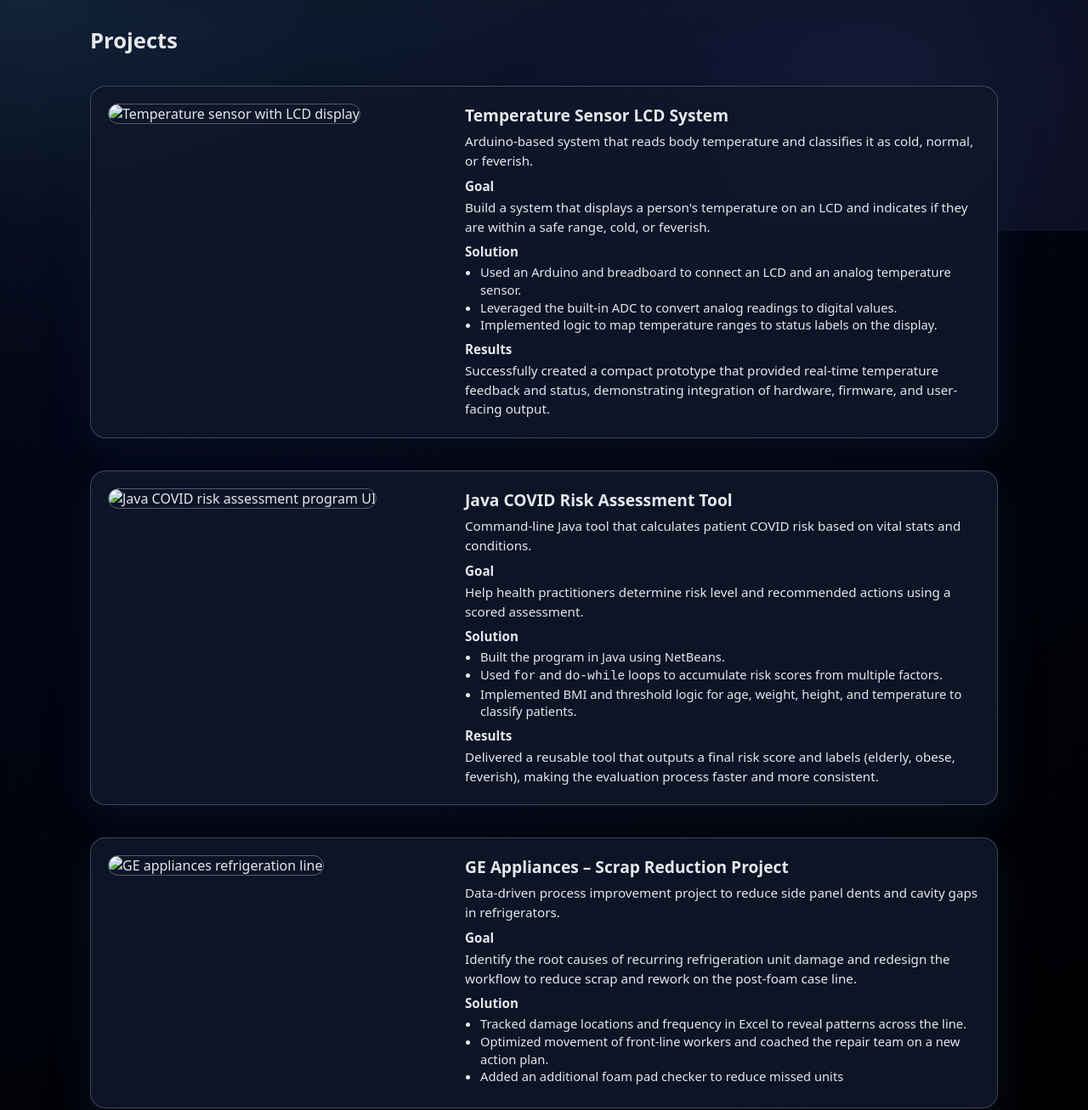
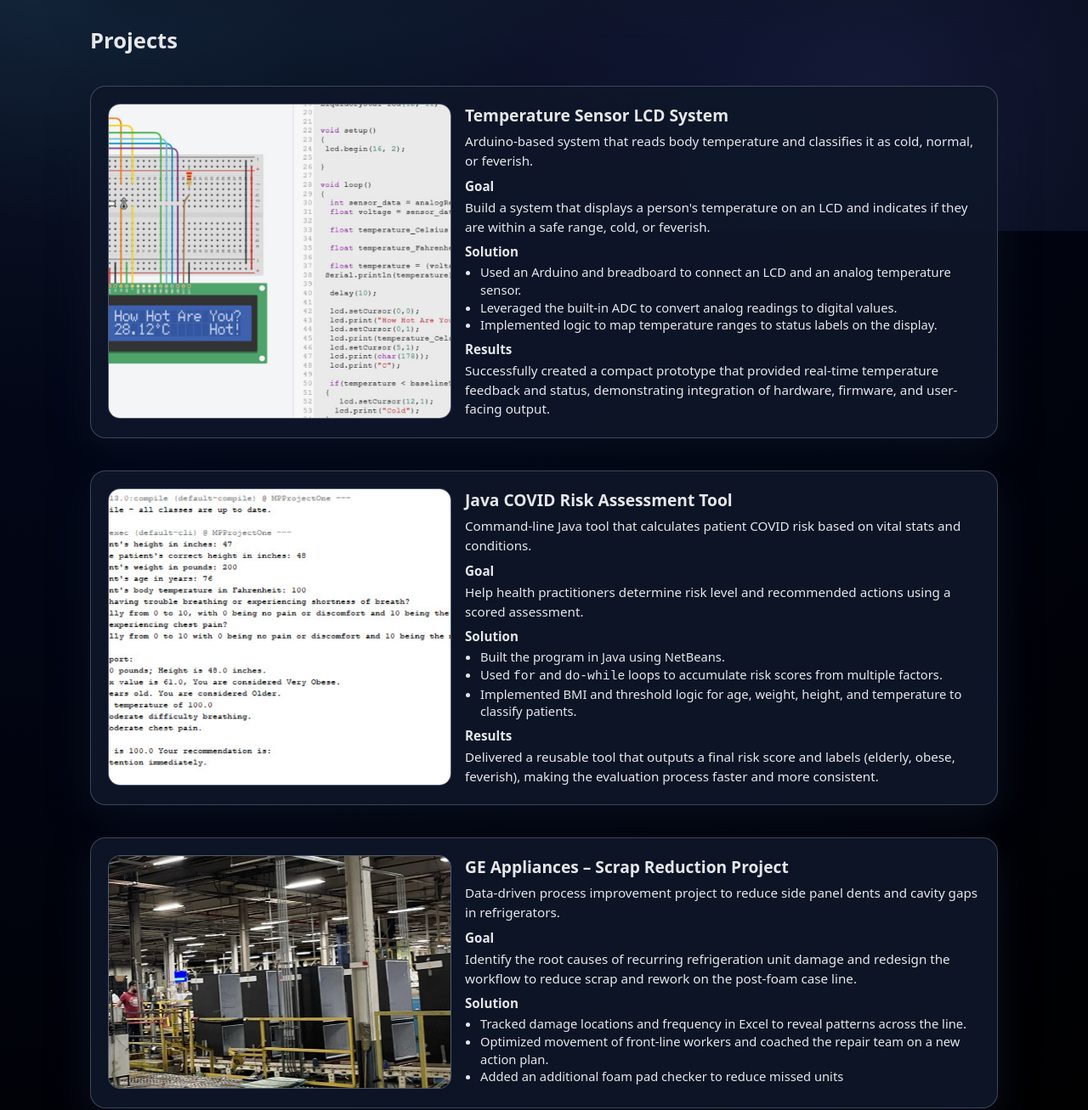
Before and after one commit to MadisonPinkham/MadisonPinkham.github.io, a plain HTML site: page index.html in a window 1280 px wide. Shown: the part 528-1835 px from the top of the page at 85% size. Drawn offline with Linux system fonts and the light colour scheme.

Commit message:
Update index.html

```diff
--- a/index.html
+++ b/index.html
@@ -58,7 +58,7 @@
                 <!-- PROJECT 1: TEMPERATURE SENSOR -->
                 <article class="card project">
                     <div class="project-image">
-                        <img src="images/temperature-sensor.jpg" alt="Temperature sensor with LCD display">
+                        <img src="temperature-sensor.png" alt="Temperature sensor with LCD display">
                     </div>
                     <div class="project-content">
                         <h3>Temperature Sensor LCD System</h3>
@@ -89,7 +89,7 @@
                 <!-- PROJECT 2: JAVA COVID RISK ASSESSMENT -->
                 <article class="card project">
                     <div class="project-image">
-                        <img src="images/covid-risk.jpg" alt="Java COVID risk assessment program UI">
+                        <img src="covid-risk.png" alt="Java COVID risk assessment program UI">
                     </div>
                     <div class="project-content">
                         <h3>Java COVID Risk Assessment Tool</h3>
@@ -119,7 +119,7 @@
                 <!-- PROJECT 3: GE APPLIANCES -->
                 <article class="card project">
                     <div class="project-image">
-                        <img src="images/ge-appliances.jpg" alt="GE appliances refrigeration line">
+                        <img src="ge-appliances.png" alt="GE appliances refrigeration line">
                     </div>
                     <div class="project-content">
                         <h3>GE Appliances – Scrap Reduction Project</h3>
```
